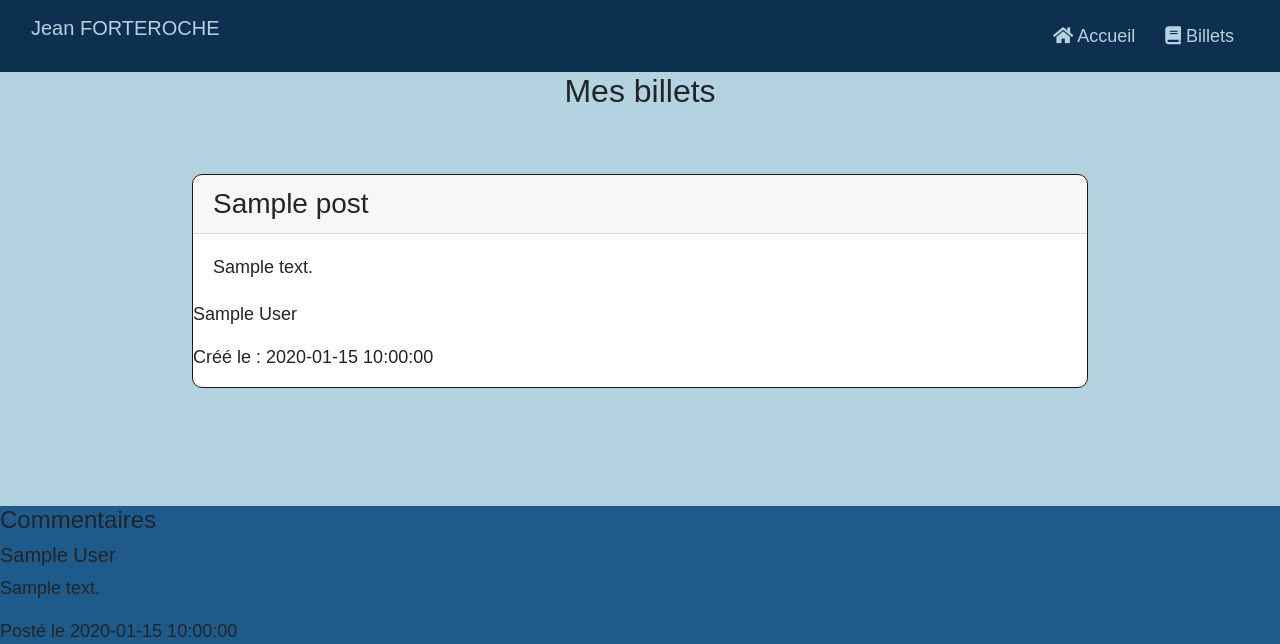
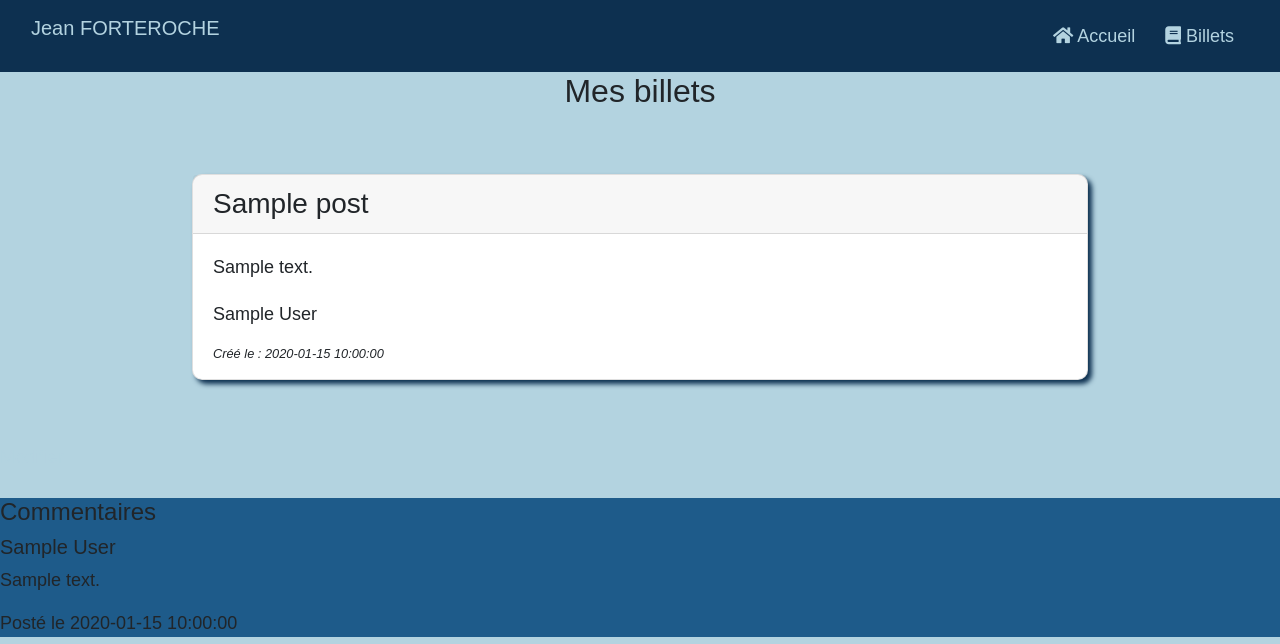
Before and after one commit to WonderMimi/P4-Forteroche, a PHP site: page /public/index.php?route=post&postId=1 in a window 1280 px wide. Shown: the top 644 px of the page. Run offline with PHP 8.4, Linux system fonts and the light colour scheme; tables that the repository leaves empty or names only in its code hold one stand-in row (values such as "Sample post").

Commit message:
Only CSS on posts

```diff
--- a/public/css/styles.css
+++ b/public/css/styles.css
@@ -108,24 +108,38 @@ h1 {
     font-weight: bolder;
 }
 
+.card-header a {
+    color: var(--bmoyen);
+}
 .card {
-    transition: box-shadow .3s;
     z-index: 10;
     width: 70%;
     height: 50%;
     margin: 5% auto;
     border-radius: 10px;
-    border: 1px solid rgb(36, 23, 23);
+    -webkit-box-shadow: 4px 4px 5px 0px var(--bfonce);
+    box-shadow: 4px 4px 5px 0px var(--bfonce);
     background: #fff;
+    transition: all 0.5s ease-out;
 }
 
 .card:hover {
-    box-shadow: 0 0 11px rgba(33, 33, 33, .2);
+    transform: scale(1.1);
 }
 
 .card-text+.btn {
     background-color: var(--bglacier);
     float: right;
+}
+
+.author {
+    padding-left: 1.25rem;
+}
+
+.creation {
+    font-style: italic;
+    font-size: 0.8rem;
+    padding-left: 1.25rem;
 }
 
 /*================================  COMMENT  ==================================*/
--- a/templates/single.php
+++ b/templates/single.php
@@ -8,8 +8,8 @@
         <div class="card-body">
             <p class="card-text"><?= htmlspecialchars($post->getContent());?></p>
         </div>
-        <p><?= htmlspecialchars($post->getAuthor());?></p>
-        <p>Créé le : <?= htmlspecialchars($post->getCreated_date());?></p>
+        <p class="author"><?= htmlspecialchars($post->getAuthor());?></p>
+        <p class="creation">Créé le : <?= htmlspecialchars($post->getCreated_date());?></p>
     </div>
     <div class="actions">
         <a href="../public/index.php?route=editPost&postId=<?= $post->getId(); ?>">Modifier</a>
```
Also changed, not shown: templates/home.php (+7 -5 lines).
